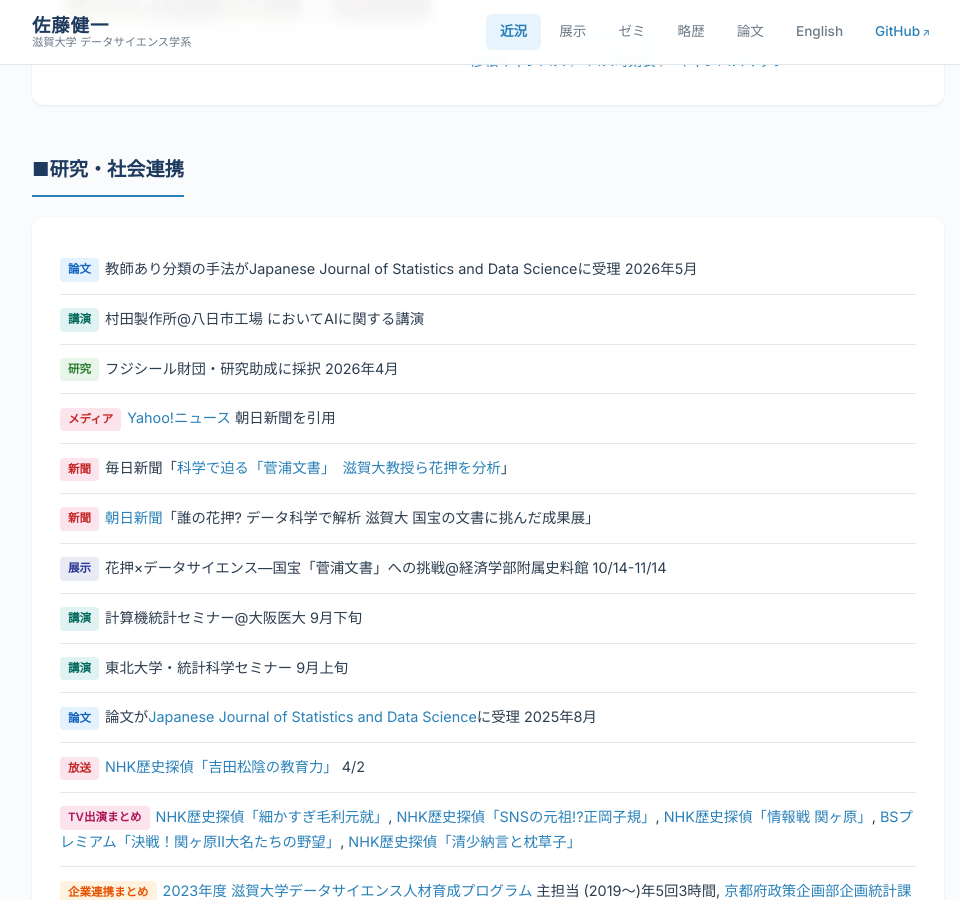
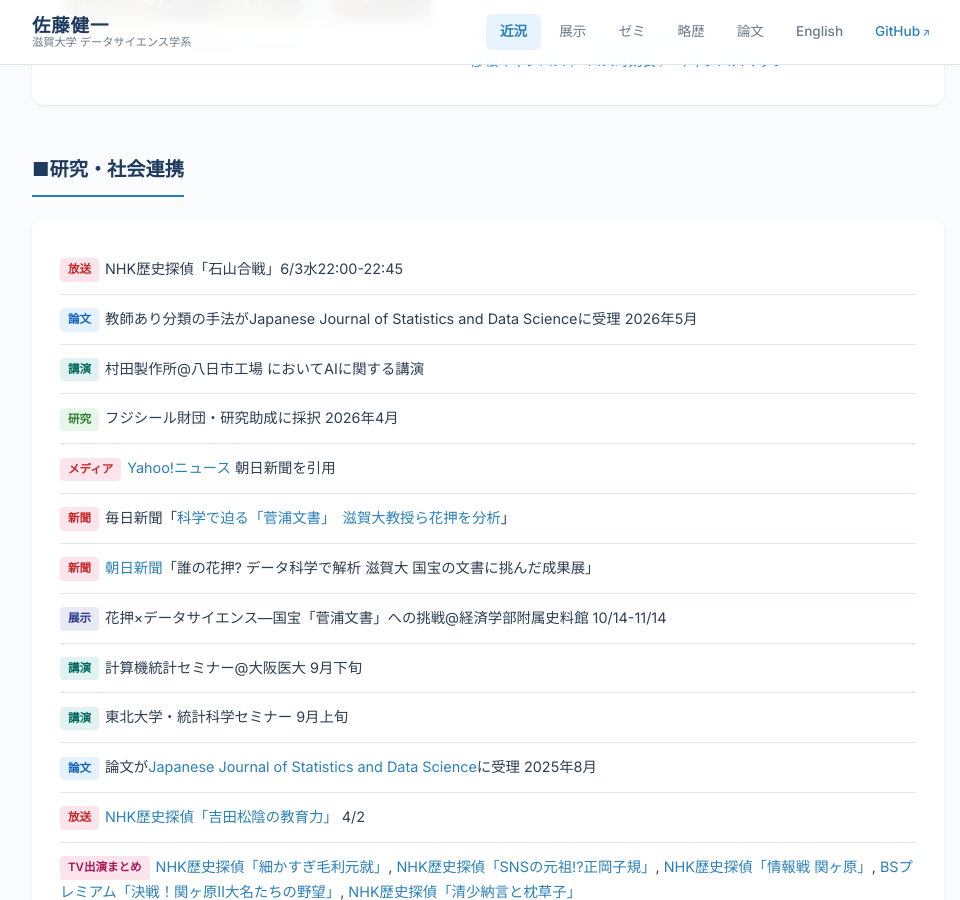
Before and after one commit to ksatohds/ksatohds.github.io, a Jekyll site: the page built from index.md, in a window 1280 px wide and 900 px high, scrolled down 339 px. Shown: the whole window, without its empty margins (152-1112 px from the left). Built offline with Jekyll 4.4.1, drawn with Linux system fonts in a browser that asks for light colours.

Commit message:
20260519 add NHK history detective Ishiyama broadcast announcement
Co-Authored-By: Claude Opus 4.6 (1M context) <noreply@anthropic.com>

```diff
--- a/index.md
+++ b/index.md
@@ -29,6 +29,7 @@ title: 近況
   <h2 class="section-title">■研究・社会連携</h2>
   <div class="card">
     <ul class="news-list">
+      <li><span class="news-tag media">放送</span>NHK歴史探偵「石山合戦」6/3水22:00-22:45</li>
       <li><span class="news-tag paper">論文</span>教師あり分類の手法がJapanese Journal of Statistics and Data Scienceに受理 2026年5月</li>
       <li><span class="news-tag talk">講演</span>村田製作所@八日市工場 においてAIに関する講演</li>
       <li><span class="news-tag research">研究</span>フジシール財団・研究助成に採択 2026年4月</li>
```
